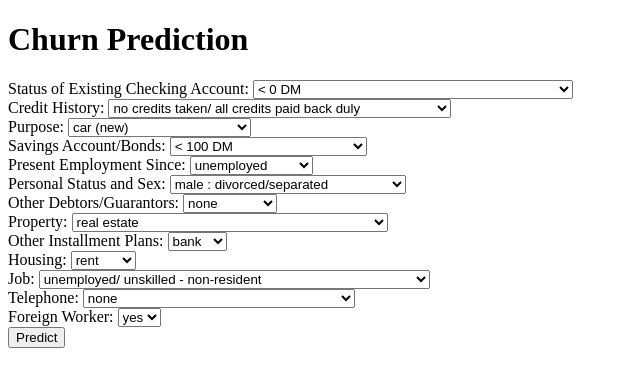
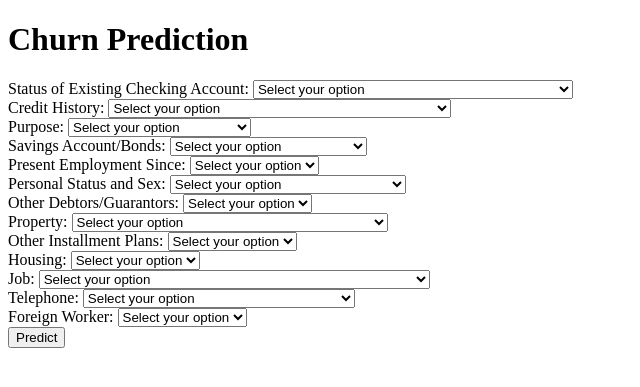
Before and after one commit to jdaguilar/machine-learning-zoomcamp-capstone-project, a Flask app: page / in a window 1280 px wide. Shown: the top 387 px of the page, without its empty margins (0-640 px from the left). Run offline with Flask 3, Linux system fonts and the light colour scheme; parts of the project's set-up code (start-up, migrations or seed data) failed here and were passed over.

Commit message:
feat: add a default message

```diff
--- a/src/churn_app/templates/index.html
+++ b/src/churn_app/templates/index.html
@@ -16,6 +16,7 @@
         name="status_of_existing_checking_account"
         id="status_of_existing_checking_account"
       >
+        <option value="" disabled selected>Select your option</option>
         <option value="A11">< 0 DM</option>
         <option value="A12">0 <= ... < 200 DM</option>
         <option value="A13">
@@ -26,6 +27,7 @@
 
       <label for="credit_history">Credit History:</label>
       <select name="credit_history" id="credit_history">
+        <option value="" disabled selected>Select your option</option>
         <option value="A30">
           no credits taken/ all credits paid back duly
         </option>
@@ -39,6 +41,7 @@
 
       <label for="purpose">Purpose:</label>
       <select name="purpose" id="purpose">
+        <option value="" disabled selected>Select your option</option>
         <option value="A40">car (new)</option>
         <option value="A41">car (used)</option>
         <option value="A42">furniture/equipment</option>
@@ -54,6 +57,7 @@
 
       <label for="savings_account_bonds">Savings Account/Bonds:</label>
       <select name="savings_account_bonds" id="savings_account_bonds">
+        <option value="" disabled selected>Select your option</option>
         <option value="A61">< 100 DM</option>
         <option value="A62">100 <= ... < 500 DM</option>
         <option value="A63">500 <= ... < 1000 DM</option>
@@ -63,6 +67,7 @@
 
       <label for="present_employment_since">Present Employment Since:</label>
       <select name="present_employment_since" id="present_employment_since">
+        <option value="" disabled selected>Select your option</option>
         <option value="A71">unemployed</option>
         <option value="A72">< 1 year</option>
         <option value="A73">1 <= ... < 4 years</option>
@@ -72,6 +77,7 @@
 
       <label for="personal_status_and_sex">Personal Status and Sex:</label>
       <select name="personal_status_and_sex" id="personal_status_and_sex">
+        <option value="" disabled selected>Select your option</option>
         <option value="A91">male : divorced/separated</option>
         <option value="A92">female : divorced/separated/married</option>
         <option value="A93">male : single</option>
@@ -81,6 +87,7 @@
 
       <label for="other_debtors_guarantors">Other Debtors/Guarantors:</label>
       <select name="other_debtors_guarantors" id="other_debtors_guarantors">
+        <option value="" disabled selected>Select your option</option>
         <option value="A101">none</option>
         <option value="A102">co-applicant</option>
         <option value="A103">guarantor</option></select
@@ -88,6 +95,7 @@
 
       <label for="property">Property:</label>
       <select name="property" id="property">
+        <option value="" disabled selected>Select your option</option>
         <option value="A121">real estate</option>
         <option value="A122">
           building society savings agreement/ life insurance
@@ -98,6 +106,7 @@
 
       <label for="other_installment_plans">Other Installment Plans:</label>
       <select name="other_installment_plans" id="other_installment_plans">
+        <option value="" disabled selected>Select your option</option>
         <option value="A141">bank</option>
         <option value="A142">stores</option>
         <option value="A143">none</option></select
@@ -105,6 +114,7 @@
 
       <label for="housing">Housing:</label>
       <select name="housing" id="housing">
+        <option value="" disabled selected>Select your option</option>
         <option value="A151">rent</option>
         <option value="A152">own</option>
         <option value="A153">for free</option></select
@@ -112,6 +122,7 @@
 
       <label for="job">Job:</label>
       <select name="job" id="job">
+        <option value="" disabled selected>Select your option</option>
         <option value="A171">unemployed/ unskilled - non-resident</option>
         <option value="A172">unskilled - resident</option>
         <option value="A173">skilled employee / official</option>
@@ -122,6 +133,7 @@
 
       <label for="telephone">Telephone:</label>
       <select name="telephone" id="telephone">
+        <option value="" disabled selected>Select your option</option>
         <option value="A191">none</option>
         <option value="A192">
           yes, registered under the customers name
@@ -130,6 +142,7 @@
 
       <label for="foreign_worker">Foreign Worker:</label>
       <select name="foreign_worker" id="foreign_worker">
+        <option value="" disabled selected>Select your option</option>
         <option value="A201">yes</option>
         <option value="A202">no</option></select
       ><br />
```
